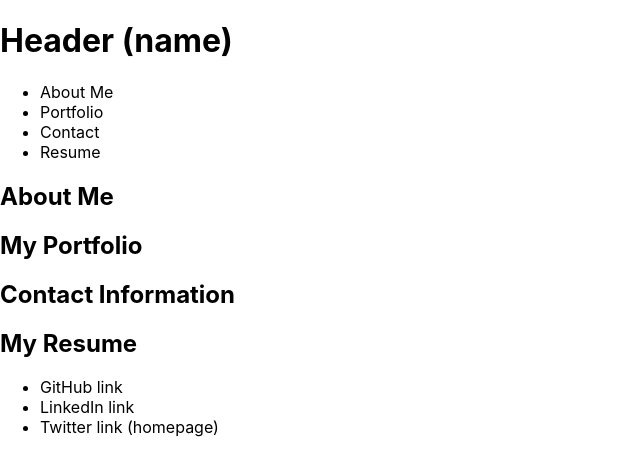
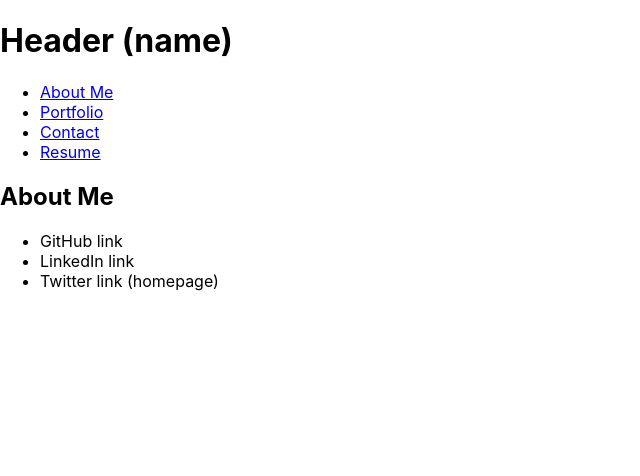
Before and after one commit to kylebaylis/react-portfolio, a React (Create React App) app: page / in a window 1280 px wide. Shown: the top 476 px of the page, without its empty margins (0-640 px from the left). Built offline with nearby package versions, Linux system fonts and the light colour scheme.

Commit message:
renders each page on click

```diff
--- a/src/App.js
+++ b/src/App.js
@@ -1,4 +1,4 @@
-import React from 'react';
+import React, {useState} from 'react';
 import Header from './components/Header';
 import Footer from './components/Footer';
 import Nav from './components/Nav';
@@ -8,17 +8,31 @@ import Contact from './components/Contact';
 import Resume from './components/Resume';
 
 function App() {
+  const [portfolioSelected, setPortfolioSelected] = useState(false);
+  const [contactSelected, setContactSelected] = useState(false);
+  const [resumeSelected, setResumeSelected] = useState(false);
+
   return (
     <div>
       <header>
         <Header></Header>
-        <Nav></Nav>
+        <Nav
+          portfolioSelected={portfolioSelected}
+          setPortfolioSelected={setPortfolioSelected}
+          contactSelected={contactSelected}
+          setContactSelected={setContactSelected}
+          resumeSelected={resumeSelected}
+          setResumeSelected={setResumeSelected}
+        ></Nav>
       </header>
       <main>
-        <About></About>
-        <Portfolio></Portfolio>
-        <Contact></Contact>
-        <Resume></Resume>
+        {!portfolioSelected && !contactSelected && !resumeSelected ? (
+          <About></About>
+        ) : portfolioSelected && !contactSelected && !resumeSelected ? (
+          <Portfolio></Portfolio>
+        ) : contactSelected && !resumeSelected && !resumeSelected ? (
+          <Contact></Contact>
+        ) : <Resume></Resume>}
       </main>
       <footer>
         <Footer></Footer>
--- a/src/components/Nav/index.js
+++ b/src/components/Nav/index.js
@@ -1,20 +1,53 @@
 import React from 'react';
 
-function Nav() {
+function Nav(props) {
+    const {
+        portfolioSelected,
+        setPortfolioSelected,
+        contactSelected,
+        setContactSelected,
+        resumeSelected,
+        setResumeSelected
+    } = props;
+
     return (
         <nav>
             <ul>
                 <li>
-                    About Me
+                    <a href="#about" onClick={() => {
+                        setPortfolioSelected(false);
+                        setContactSelected(false);
+                        setResumeSelected(false);
+                    }}>
+                        About Me
+                    </a>
                 </li>
                 <li>
-                    Portfolio
+                    <a href="#portfolio" onClick={() => {
+                        setPortfolioSelected(true);
+                        setContactSelected(false);
+                        setResumeSelected(false);
+                    }}>
+                        Portfolio
+                    </a>
                 </li>
                 <li>
+                    <a href="#contact" onClick={() => {
+                        setContactSelected(true);
+                        setPortfolioSelected(false);
+                        setResumeSelected(false);
+                    }}>
                     Contact
+                    </a>
                 </li>
                 <li>
+                    <a href="#resume" onClick={() => {
+                        setResumeSelected(true);
+                        setPortfolioSelected(false);
+                        setContactSelected(false);
+                    }}>
                     Resume
+                    </a>
                 </li>
             </ul>
         </nav>
```
